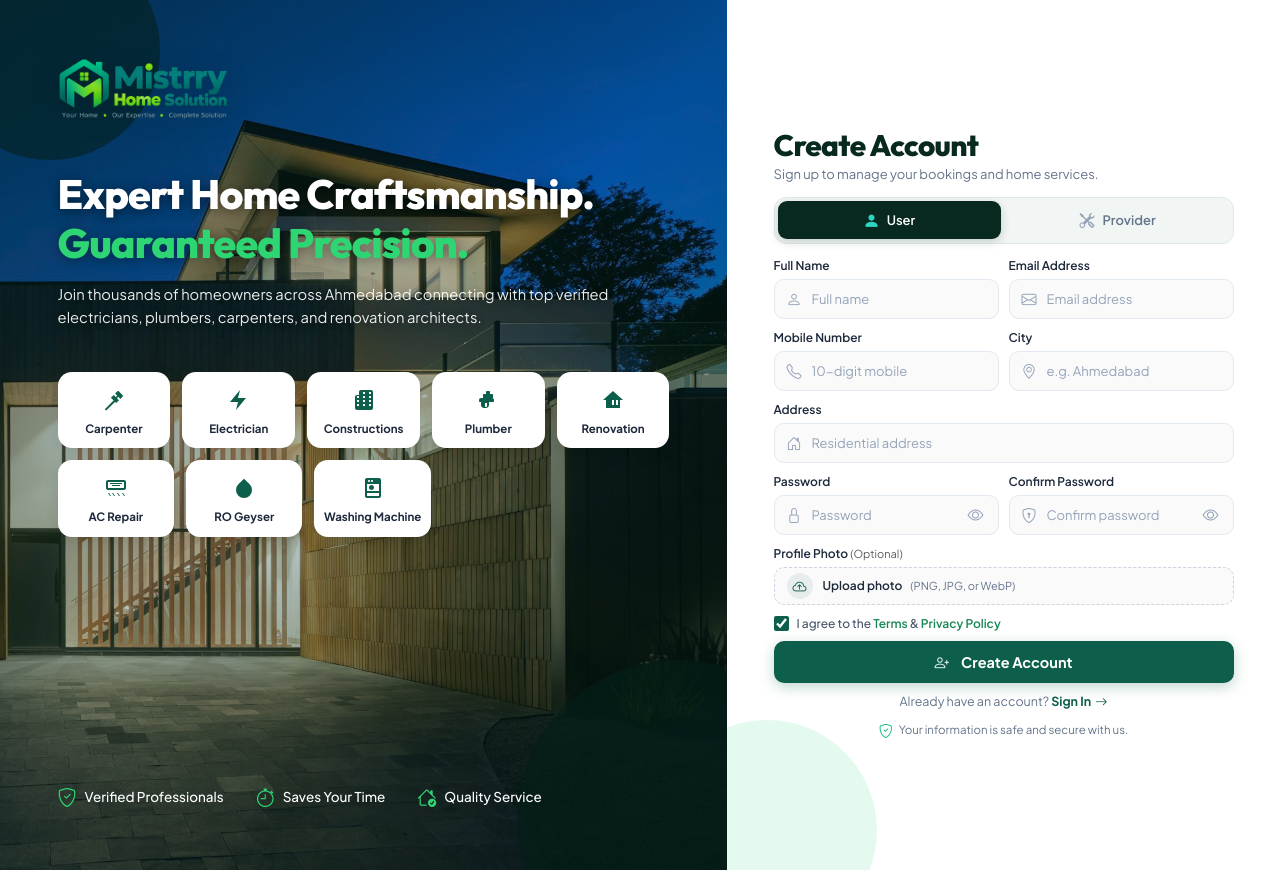
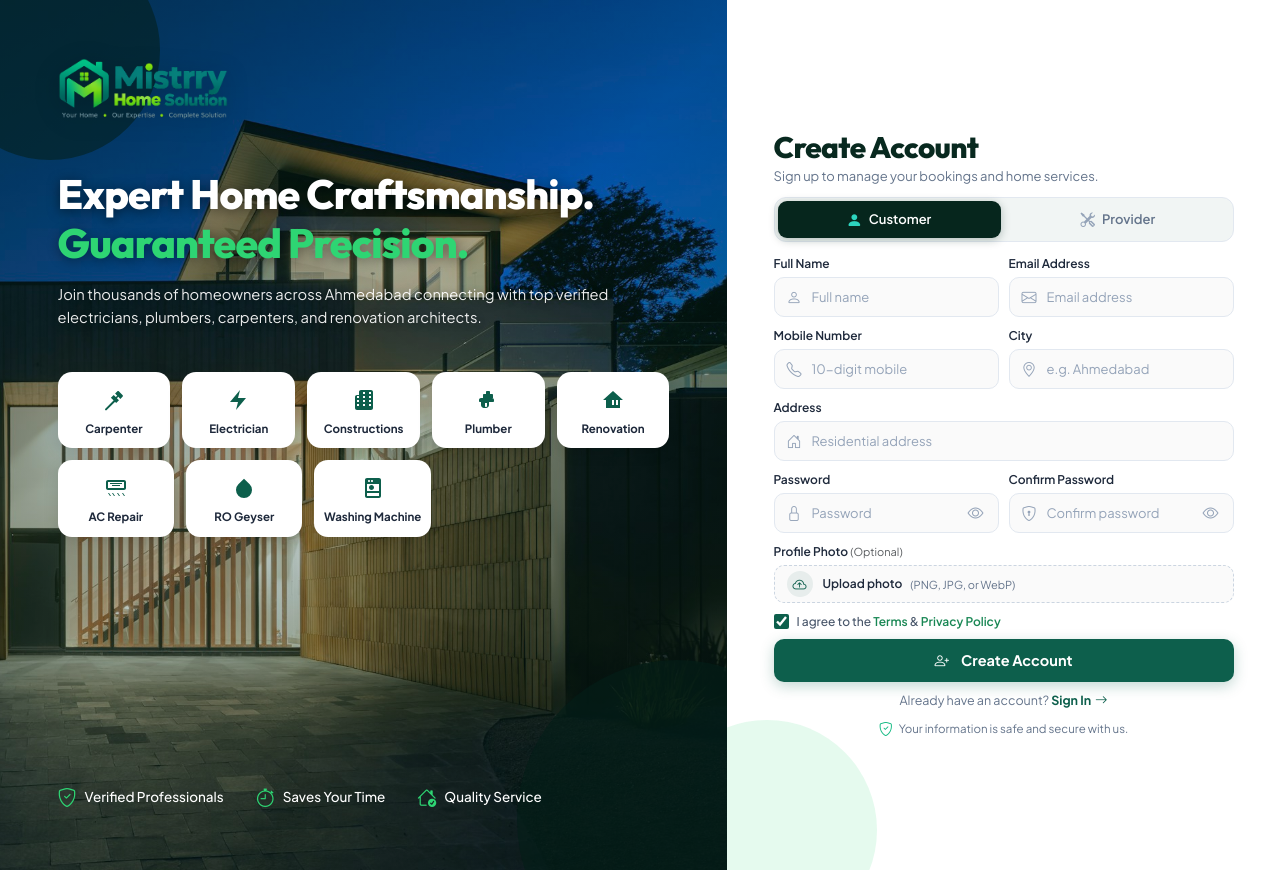
Before and after one commit to ravi-1820/Mistrry_Home-Sollution, a Django app: page /signup/ in a window 1280 px wide. Run offline with Django 5.2, Linux system fonts and the light colour scheme.

Commit message:
Add Customer and Provider role toggle with icons above signup form

```diff
--- a/templates/signup.html
+++ b/templates/signup.html
@@ -264,58 +264,58 @@
     .auth-form-subtitle {
       font-size: 13px;
       color: #64748B;
-      margin-bottom: 12px;
+      margin-bottom: 10px;
     }
 
-    /* Account Role Switcher (User vs Provider) */
-    .auth-role-switcher {
+    /* Account Type Switcher (Customer / Provider) */
+    .auth-role-switch-wrapper {
       display: flex;
-      background: #F1F5F3;
+      gap: 6px;
+      background: #F1F5F4;
       border: 1.5px solid #E2E8F0;
       border-radius: 12px;
       padding: 3.5px;
       margin-bottom: 12px;
-      gap: 5px;
     }
 
-    .role-switch-btn {
+    .auth-role-btn {
       flex: 1;
       display: inline-flex;
       align-items: center;
       justify-content: center;
-      gap: 8px;
-      padding: 7px 14px;
-      border-radius: 9px;
+      gap: 7px;
+      padding: 6.5px 12px;
       border: none;
       background: transparent;
       color: #64748B;
       font-size: 13px;
       font-weight: 600;
+      font-family: inherit;
+      border-radius: 9px;
       cursor: pointer;
-      font-family: inherit;
-      transition: all 0.22s cubic-bezier(0.4, 0, 0.2, 1);
+      transition: all 0.2s cubic-bezier(0.16, 1, 0.3, 1);
     }
 
-    .role-switch-btn i {
-      font-size: 15px;
+    .auth-role-btn i {
+      font-size: 14.5px;
       color: #94A3B8;
-      transition: all 0.22s ease;
+      transition: color 0.2s ease, transform 0.2s ease;
     }
 
-    .role-switch-btn:hover {
+    .auth-role-btn:hover:not(.active) {
       color: #08291F;
       background: rgba(255, 255, 255, 0.7);
     }
 
-    .role-switch-btn.active {
-      background: #08291F;
+    .auth-role-btn.active {
+      background: #06261D;
       color: #FFFFFF;
-      box-shadow: 0 3px 10px rgba(8, 41, 31, 0.18);
+      box-shadow: 0 2px 10px rgba(6, 38, 29, 0.28);
     }
 
-    .role-switch-btn.active i {
+    .auth-role-btn.active i {
       color: #2DD4BF;
-      transform: scale(1.1);
+      transform: scale(1.08);
     }
 
     /* Form Fields */
@@ -795,24 +795,24 @@
         </div>
 
         <h2 class="auth-form-title">Create Account</h2>
-        <p class="auth-form-subtitle" id="authSubtitle">Sign up to manage your bookings and home services.</p>
-
-        <!-- Account Role Selector: User vs Provider -->
-        <div class="auth-role-switcher" role="tablist" aria-label="Choose Account Type">
-          <button type="button" class="role-switch-btn active" id="roleBtnUser" onclick="selectAccountRole('user')">
-            <i class="bi bi-person-fill"></i>
-            <span>User</span>
-          </button>
-          <button type="button" class="role-switch-btn" id="roleBtnProvider" onclick="selectAccountRole('provider')">
-            <i class="bi bi-tools"></i>
-            <span>Provider</span>
-          </button>
-        </div>
+        <p class="auth-form-subtitle">Sign up to manage your bookings and home services.</p>
 
         <!-- Registration Form -->
         <form onsubmit="handleSignUpSubmit(event)" enctype="multipart/form-data">
           {% csrf_token %}
-          <input type="hidden" name="role" id="accountRoleInput" value="user">
+
+          <!-- Account Type / Role Selector (1. Customer & 2. Provider with icon) -->
+          <div class="auth-role-switch-wrapper" role="radiogroup" aria-label="Select account type">
+            <input type="hidden" name="user_type" id="userTypeInput" value="customer">
+            <button type="button" class="auth-role-btn active" id="roleBtnCustomer" onclick="selectUserRole('customer')" aria-checked="true" role="radio">
+              <i class="bi bi-person-fill"></i>
+              <span>Customer</span>
+            </button>
+            <button type="button" class="auth-role-btn" id="roleBtnProvider" onclick="selectUserRole('provider')" aria-checked="false" role="radio">
+              <i class="bi bi-tools"></i>
+              <span>Provider</span>
+            </button>
+          </div>
 
           <!-- 2-Col Row: Full Name & Email -->
           <div class="form-row-2col">
@@ -931,7 +931,7 @@
 
           <!-- Primary Submit Button -->
           <button type="submit" class="btn-signin-action mb-2">
-            <i class="bi bi-person-plus me-1"></i> Create Account
+            <i class="bi bi-person-plus me-1" id="signUpSubmitIcon"></i> <span id="signUpSubmitText">Create Account</span>
           </button>
         </form>
 
@@ -1020,22 +1020,32 @@
       placeholder.classList.remove('d-none');
     }
 
-    function selectAccountRole(role) {
-      const userBtn = document.getElementById('roleBtnUser');
-      const providerBtn = document.getElementById('roleBtnProvider');
-      const roleInput = document.getElementById('accountRoleInput');
-      const subtitle = document.getElementById('authSubtitle');
-      if (!userBtn || !providerBtn || !roleInput) return;
+    function selectUserRole(role) {
+      const input = document.getElementById('userTypeInput');
+      const btnCustomer = document.getElementById('roleBtnCustomer');
+      const btnProvider = document.getElementById('roleBtnProvider');
+      const subtitle = document.querySelector('.auth-form-subtitle');
+      const submitIcon = document.getElementById('signUpSubmitIcon');
+      const submitText = document.getElementById('signUpSubmitText');
 
-      roleInput.value = role;
-      if (role === 'user') {
-        userBtn.classList.add('active');
-        providerBtn.classList.remove('active');
+      input.value = role;
+
+      if (role === 'customer') {
+        btnCustomer.classList.add('active');
+        btnCustomer.setAttribute('aria-checked', 'true');
+        btnProvider.classList.remove('active');
+        btnProvider.setAttribute('aria-checked', 'false');
         if (subtitle) subtitle.textContent = 'Sign up to manage your bookings and home services.';
+        if (submitIcon) submitIcon.className = 'bi bi-person-plus me-1';
+        if (submitText) submitText.textContent = 'Create Account';
       } else {
-        providerBtn.classList.add('active');
-        userBtn.classList.remove('active');
-        if (subtitle) subtitle.textContent = 'Sign up as a verified professional to get client bookings.';
+        btnProvider.classList.add('active');
+        btnProvider.setAttribute('aria-checked', 'true');
+        btnCustomer.classList.remove('active');
+        btnCustomer.setAttribute('aria-checked', 'false');
+        if (subtitle) subtitle.textContent = 'Sign up to join our verified partner network and get bookings.';
+        if (submitIcon) submitIcon.className = 'bi bi-tools me-1';
+        if (submitText) submitText.textContent = 'Join as Provider';
       }
     }
 
@@ -1050,19 +1060,14 @@
         return;
       }
 
+      const role = document.getElementById('userTypeInput').value;
       const name = document.getElementById('reg-name').value;
-      const role = document.getElementById('accountRoleInput')?.value || 'user';
-      if (role === 'provider') {
-        window.showToast(`🎉 Provider account created for ${name}! Redirecting to Provider Portal...`, 'success', 'bi-check-circle-fill');
-        setTimeout(() => {
-          window.location.href = "{% url 'provider_dashboard' %}";
-        }, 1000);
-      } else {
-        window.showToast(`🎉 Account created for ${name}! Redirecting to dashboard...`, 'success', 'bi-check-circle-fill');
-        setTimeout(() => {
-          window.location.href = "{% url 'customer_dashboard' %}";
-        }, 1000);
-      }
+      const targetUrl = role === 'provider' ? "{% url 'provider_dashboard' %}" : "{% url 'customer_dashboard' %}";
+      const roleLabel = role === 'provider' ? 'Provider partner' : 'Customer';
+      window.showToast(`🎉 Account created for ${name}! Redirecting to ${roleLabel} dashboard...`, 'success', 'bi-check-circle-fill');
+      setTimeout(() => {
+        window.location.href = targetUrl;
+      }, 1000);
     }
   </script>
 </body>
```
